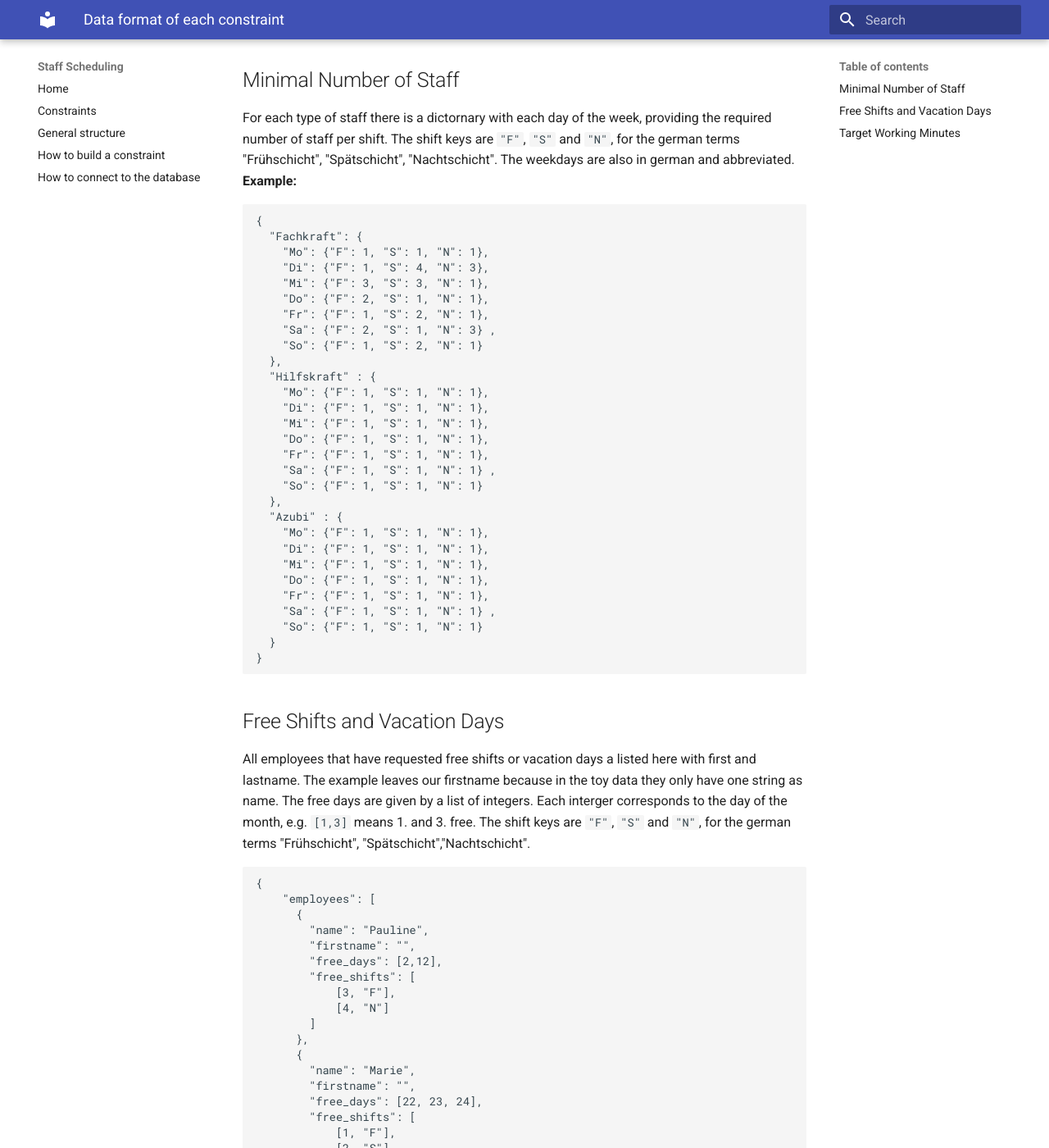
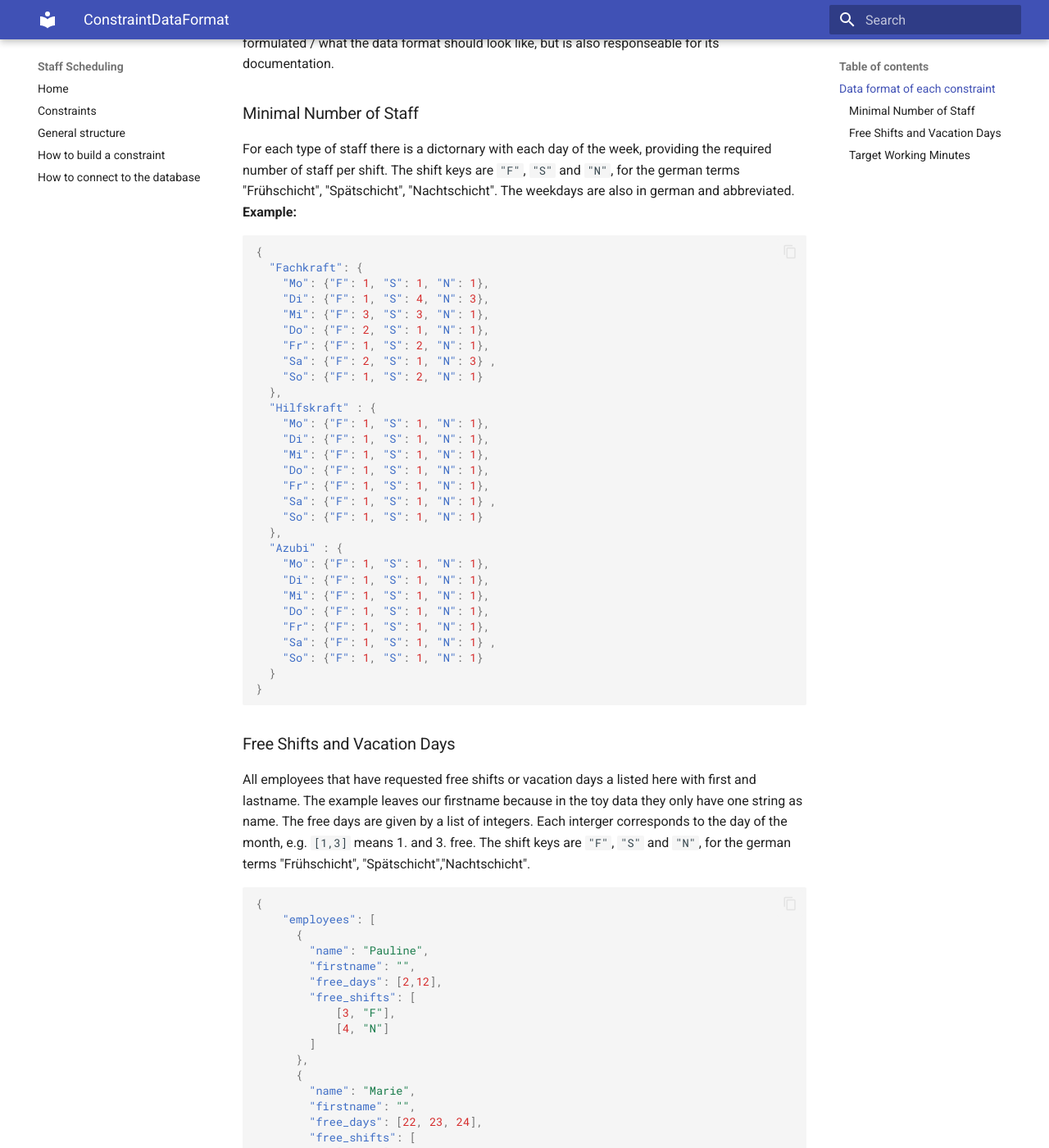
Before and after one commit to CombiRWTH/StaffScheduling, an MkDocs documentation site: the page built from docs/ConstraintDataFormat.md, in a window 1280 px wide and 1400 px high, scrolled down 242 px. Shown: the whole window at 82% size. Built offline with MkDocs 1.6.1 and Material for MkDocs 9.7.7, drawn with Linux system fonts in a browser that asks for light colours; some of the changed text lies outside the part shown.

Commit message:
add all maybe required dependencies for mkdocs

```diff
--- a/.pre-commit-config.yaml
+++ b/.pre-commit-config.yaml
@@ -8,6 +8,10 @@
     hooks:
       - id: check-json
       - id: check-yaml
+        exclude: mkdocs.yml
+      - id: check-yaml
+        args: [--unsafe]
+        files: mkdocs.yml
       - id: detect-private-key
       - id: debug-statements
       - id: end-of-file-fixer
--- a/mkdocs.yml
+++ b/mkdocs.yml
@@ -9,3 +9,75 @@
 
 theme:
   name: material
+  language: en
+  features:
+    - navigation.indexes
+    - navigation.instant
+    - navigation.tabs.sticky
+    - content.code.copy
+
+markdown_extensions:
+  - abbr
+  - admonition
+  - attr_list
+  - def_list
+  - footnotes
+  - meta
+  - md_in_html
+  - toc:
+      permalink: true
+  - pymdownx.arithmatex:
+      generic: true
+  - pymdownx.betterem:
+      smart_enable: all
+  - pymdownx.caret
+  - pymdownx.details
+  - pymdownx.emoji:
+      emoji_index: !!python/name:material.extensions.emoji.twemoji
+      emoji_generator: !!python/name:materialx.emoji.to_svg
+  - pymdownx.critic
+  - pymdownx.caret
+  - pymdownx.mark
+  - pymdownx.tilde
+  - pymdownx.tabbed
+  - attr_list
+  - pymdownx.arithmatex:
+      generic: true
+  - pymdownx.highlight:
+      linenums: false
+  - pymdownx.superfences
+  - pymdownx.inlinehilite
+  - pymdownx.details
+  - admonition
+  - toc:
+      baselevel: 2
+      permalink: true
+      slugify: !!python/name:pymdownx.slugs.uslugify
+  - meta
+  - pymdownx.superfences:
+      custom_fences:
+        - name: mermaid
+          class: mermaid
+          format: !!python/name:pymdownx.superfences.fence_code_format
+  - pymdownx.tabbed:
+      alternate_style: true
+  - pymdownx.tasklist:
+      custom_checkbox: true
+  - pymdownx.tilde
+  - pymdownx.superfences:
+      custom_fences:
+        - name: mermaid
+          class: mermaid
+          format: !!python/name:pymdownx.superfences.fence_code_format
+plugins:
+  - include-markdown
+  - search:
+      lang: en
+  - mkdocstrings:
+      handlers:
+        python:
+          options:
+            # disable by default, as it can not do attributes anyways
+            inherited_members: true
+            merge_init_into_class: true
+            show_source: false
```
Also changed, not shown: pyproject.toml (+11 -1 lines), 1 other file.
